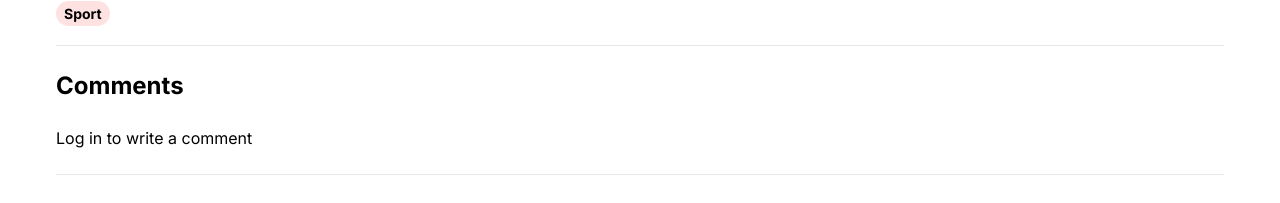
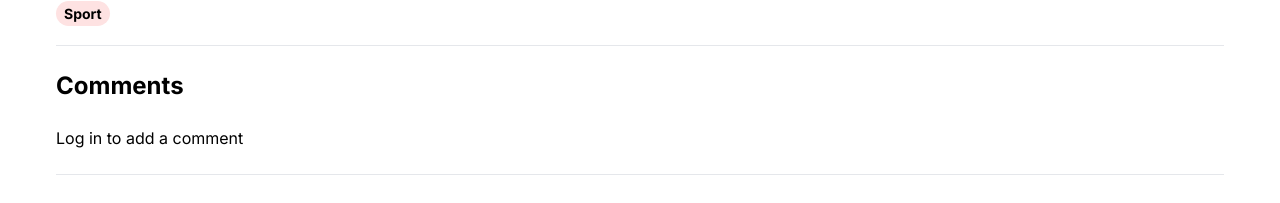
Before and after one commit to IdrisRoti/fortura, a Next.js app: page /post/1 in a window 1280 px wide. Shown: the part 815-1018 px from the top of the page. Built offline with nearby package versions, Linux system fonts and the light colour scheme; no server answers.

Commit message:
edited comments component

```diff
--- a/components/Comments.tsx
+++ b/components/Comments.tsx
@@ -22,7 +22,7 @@ const Comments = () => {
             </button>
           </>
         ) : (
-          <div>Log in to write a comment</div>
+          <div>Log in to add a comment</div>
         )}
       </form>
       <hr className="mt-6 mb-6" />
```
